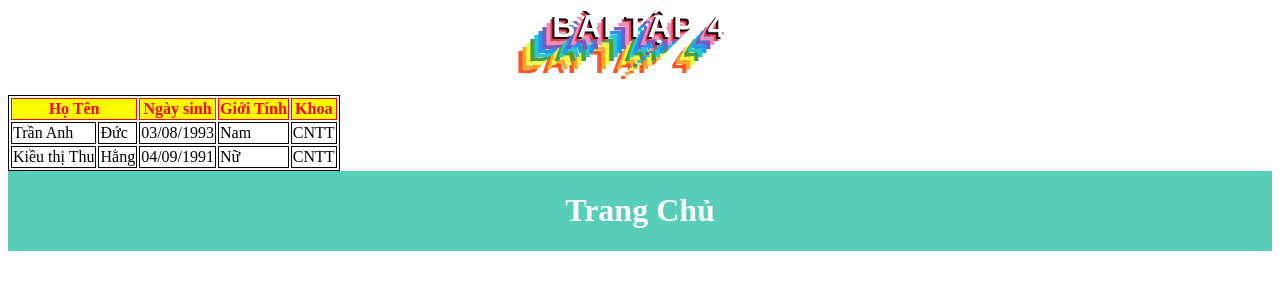
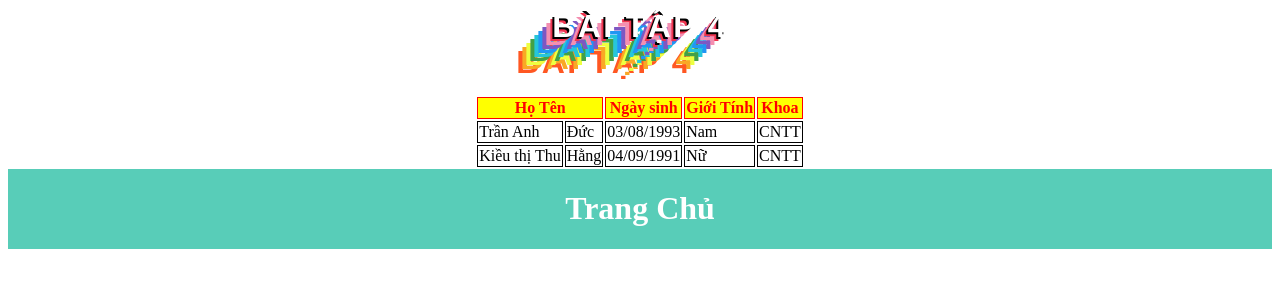
Before and after one commit to CamNA0912/Web_Design, a plain HTML site: page index/BT4.html in a window 1280 px wide. Drawn offline with Linux system fonts and the light colour scheme.

Commit message:
Update file BT4.html

```diff
--- a/index/BT4.html
+++ b/index/BT4.html
@@ -6,8 +6,13 @@
 	<meta name="viewport" content="width=device-width, initial-scale=1.0">
 	<title>Bài tập 4</title>
 	<style >
-		table,tr,th,td{
+		tr,th,td{
 			border:1px solid;
+		}
+
+		table {
+			display: flex;
+			justify-content: center;
 		}
 
 		h3 {
```
